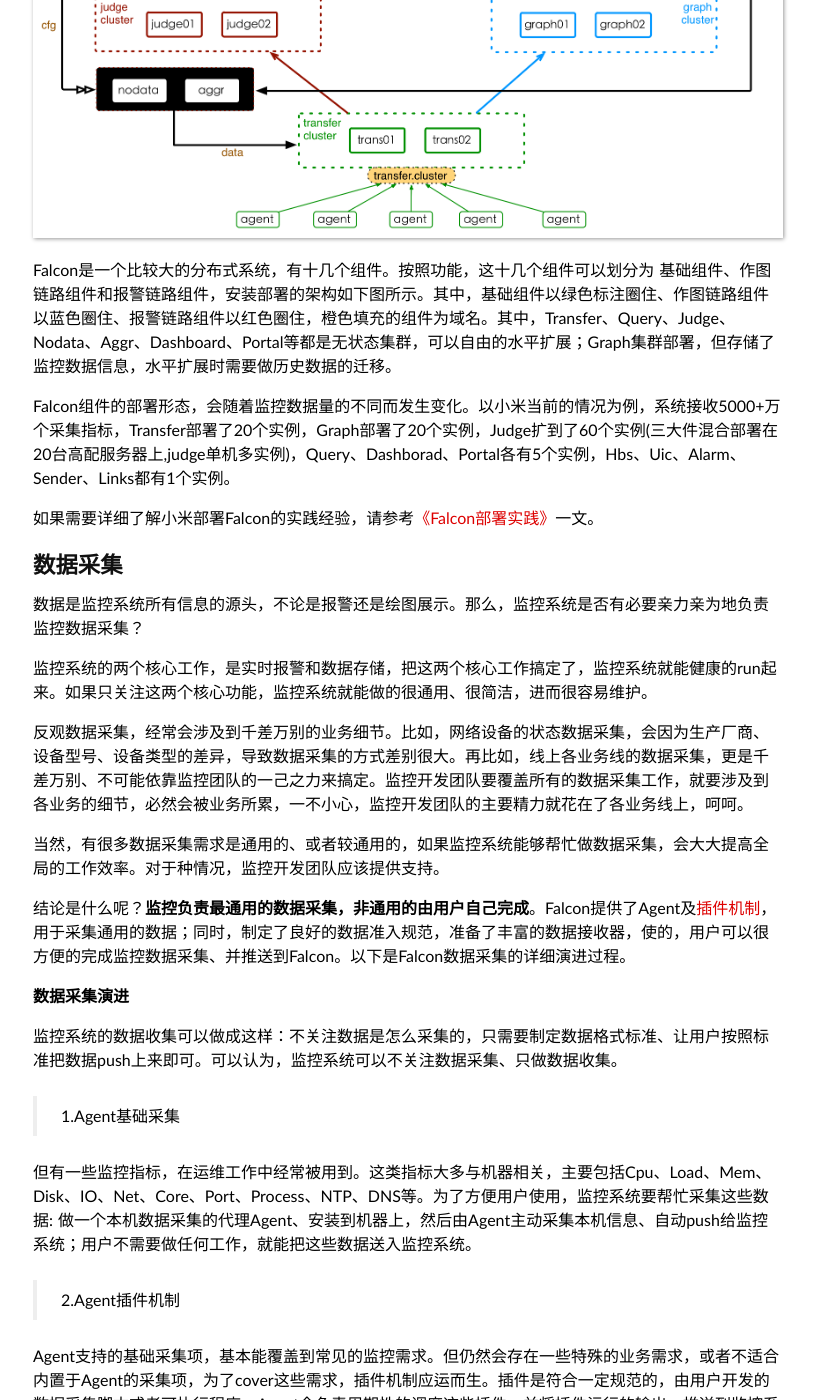
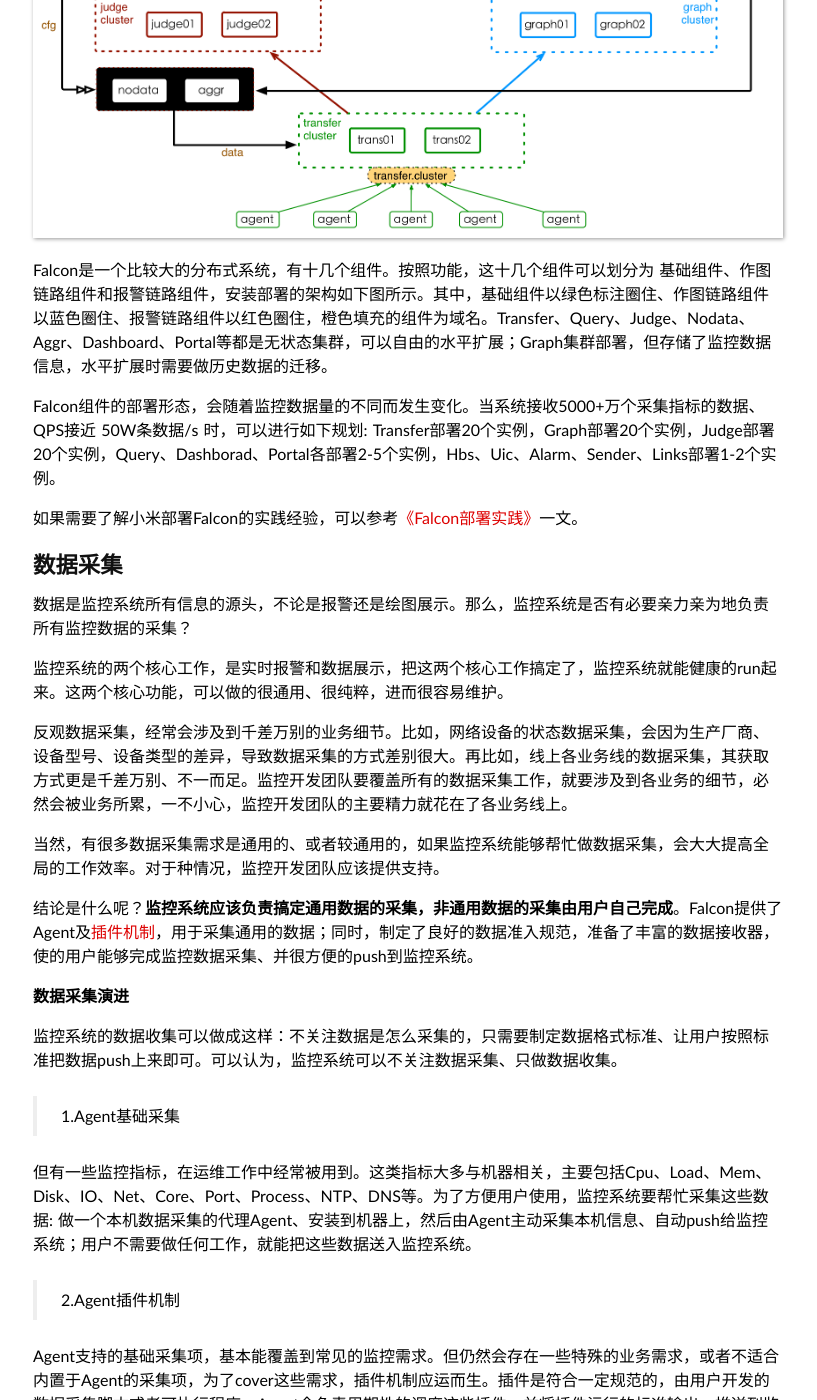
Before and after one commit to niean/niean.github.io, a Jekyll site: the page built from _posts/2015-08-06-falcon-intro.markdown, in a window 1280 px wide and 1400 px high, scrolled down 1579 px. Shown: the whole window, without its empty margins (232-1049 px from the left). Built offline with Jekyll 4.4.1, drawn with Linux system fonts in a browser that asks for light colours; some web fonts are replaced; Markdown is read by kramdown in place of the engine named in the settings; comment, search, counter and statistics services are not loaded; some of the changed text lies outside the part shown.

Commit message:
falcon-intro, v0.2, done

````diff
--- a/_posts/2015-08-06-falcon-intro.markdown
+++ b/_posts/2015-08-06-falcon-intro.markdown
@@ -6,44 +6,45 @@
   - monitor
 ---
 
-加入小米监控团队有半年时间了，能与领域里的牛人们一起共事，很开心。当然，时不时会想起am团队的童鞋。闲话不多说了，今天介绍下小米的监控产品[Falcon](https://github.com/open-falcon)。
+加入小米监控团队有半年时间了，能与领域里的牛人们共事，很开心。当然，时不时会想起am团队的童鞋。闲话不多说了，今天介绍下小米的监控产品[Falcon](https://github.com/open-falcon)。
 
-Falcon是一个企业级的监控解决方案，偏向于平台化，主要提供 实时报警、监控数据展示等功能。本文从系统架构、数据模型、数据采集、数据收集、数据存储、数据查询、图表展示、报警配置等方面，介绍Falcon的实现。
+Falcon是一套企业级的监控解决方案，偏向于平台化，主要提供 实时报警、监控数据展示等功能。本文试图从系统架构、数据模型、数据采集、数据收集、数据存储、数据查询、图表展示、报警配置等方面，介绍Falcon的实现。
 
 ## 系统架构
 **模块组成**
 ![archi](https://raw.githubusercontent.com/niean/niean.github.io/master/images/20150806/archi.1.png)
 
-转发服务Transfer，负责收集监控数据，并将收集到的监控数据分片、发送给Judge&Graph（以及正在测试中的 持久化存储rrd.hbase）。Agent采集的数据、用户push的数据，最终都会通过Transfer，进入监控系统。
+转发服务Transfer，负责收集监控数据，并将收集到的监控数据哈希分片、发送给Judge&Graph（以及正在测试中的 持久化存储rrd.hbase）。Agent采集的数据、用户push的数据，最终都会通过Transfer，进入监控系统。
 
-Graph组件收到监控数据后，将这些数据悉数存储在本地的rrd数据库，并借助rrd的归档功能将这些监控数据进行抽样存储。Query组件提供查询绘图数据的Api入口，从Graph组件上读取数据、返回给高层的监控数据消费者。Dashboard是展示监控数据的WEB应用，从Query拿数据、展示在UI上。
+Graph组件收到监控数据后，将这些数据悉数存储在本地的Rrd数据库，并借助Rrd的归档功能将这些监控数据进行抽样存储。Query组件提供查询绘图数据的Api入口，从Graph组件上读取数据、返回给高层的监控数据消费者。Dashboard是展示监控数据曲线的WEB应用，从Query拿数据、展示在UI上。
 
 Judge组件负责报警判断，它从Transfer处获取监控数据、从HBS处获取报警策略的配置，进行实时的报警判断，生成报警事件。Alarm组件消费Judge产生的报警事件，并产生有效的报警动作。当前，Falcon支持短信、邮件、Http回调等报警动作。
 
 Portal是Falcon的门户，为用户提供了配置报警策略、集群监控、Nodata的UI，并将这些配置信息存储至mysql。HBS是Falcon的配置中心，消费mysql的配置信息、并转化为后端服务乐于接受的形式。
 
-集群监控Aggr和Nodata监控，是Falcon近期新增的服务组件。他们都从HBS拿配置信息、从Query拉去监控数据。Aggr将多个单机的监控信息，聚合成集群维度，然后吐回监控系统。Nodata则实时监督监控数据的上报，发现中断的情况就产生用户自定义的超时数据、并吐回到监控系统。
+集群监控Aggr和Nodata监控，是Falcon近期新增的服务组件。他们都从HBS拿配置信息、从Query拉取监控数据。Aggr将多个单机的监控信息，聚合成集群维度，然后吐回监控系统。Nodata则实时监督监控数据的上报，发现中断的情况就产生用户自定义的超时数据、并吐回到监控系统。
 
 
 **部署方式**
 ![deploy](https://raw.githubusercontent.com/niean/niean.github.io/master/images/20150806/deploy.png)
 
-Falcon是一个比较大的分布式系统，有十几个组件。按照功能，这十几个组件可以划分为 基础组件、作图链路组件和报警链路组件，安装部署的架构如下图所示。其中，基础组件以绿色标注圈住、作图链路组件以蓝色圈住、报警链路组件以红色圈住，橙色填充的组件为域名。其中，Transfer、Query、Judge、Nodata、Aggr、Dashboard、Portal等都是无状态集群，可以自由的水平扩展；Graph集群部署，但存储了监控数据信息，水平扩展时需要做历史数据的迁移。
+Falcon是一个比较大的分布式系统，有十几个组件。按照功能，这十几个组件可以划分为 基础组件、作图链路组件和报警链路组件，安装部署的架构如下图所示。其中，基础组件以绿色标注圈住、作图链路组件以蓝色圈住、报警链路组件以红色圈住，橙色填充的组件为域名。Transfer、Query、Judge、Nodata、Aggr、Dashboard、Portal等都是无状态集群，可以自由的水平扩展；Graph集群部署，但存储了监控数据信息，水平扩展时需要做历史数据的迁移。
 
-Falcon组件的部署形态，会随着监控数据量的不同而发生变化。以小米当前的情况为例，系统接收5000+万个采集指标，Transfer部署了20个实例，Graph部署了20个实例，Judge扩到了60个实例(三大件混合部署在20台高配服务器上,judge单机多实例)，Query、Dashborad、Portal各有5个实例，Hbs、Uic、Alarm、Sender、Links都有1个实例。
+Falcon组件的部署形态，会随着监控数据量的不同而发生变化。当系统接收5000+万个采集指标的数据、QPS接近 50W条数据/s 时，可以进行如下规划: Transfer部署20个实例，Graph部署20个实例，Judge部署20个实例，Query、Dashborad、Portal各部署2-5个实例，Hbs、Uic、Alarm、Sender、Links部署1-2个实例。
 
-如果需要详细了解小米部署Falcon的实践经验，请参考[《Falcon部署实践》](http://book.open-falcon.com/zh/deploy/README.html)一文。
+如果需要了解小米部署Falcon的实践经验，可以参考[《Falcon部署实践》](http://book.open-falcon.com/zh/deploy/README.html)一文。
+
 
 ## 数据采集
-数据是监控系统所有信息的源头，不论是报警还是绘图展示。那么，监控系统是否有必要亲力亲为地负责监控数据采集？
+数据是监控系统所有信息的源头，不论是报警还是绘图展示。那么，监控系统是否有必要亲力亲为地负责所有监控数据的采集？
 
-监控系统的两个核心工作，是实时报警和数据存储，把这两个核心工作搞定了，监控系统就能健康的run起来。如果只关注这两个核心功能，监控系统就能做的很通用、很简洁，进而很容易维护。
+监控系统的两个核心工作，是实时报警和数据展示，把这两个核心工作搞定了，监控系统就能健康的run起来。这两个核心功能，可以做的很通用、很纯粹，进而很容易维护。
 
-反观数据采集，经常会涉及到千差万别的业务细节。比如，网络设备的状态数据采集，会因为生产厂商、设备型号、设备类型的差异，导致数据采集的方式差别很大。再比如，线上各业务线的数据采集，更是千差万别、不可能依靠监控团队的一己之力来搞定。监控开发团队要覆盖所有的数据采集工作，就要涉及到各业务的细节，必然会被业务所累，一不小心，监控开发团队的主要精力就花在了各业务线上，呵呵。
+反观数据采集，经常会涉及到千差万别的业务细节。比如，网络设备的状态数据采集，会因为生产厂商、设备型号、设备类型的差异，导致数据采集的方式差别很大。再比如，线上各业务线的数据采集，其获取方式更是千差万别、不一而足。监控开发团队要覆盖所有的数据采集工作，就要涉及到各业务的细节，必然会被业务所累，一不小心，监控开发团队的主要精力就花在了各业务线上。
 
 当然，有很多数据采集需求是通用的、或者较通用的，如果监控系统能够帮忙做数据采集，会大大提高全局的工作效率。对于种情况，监控开发团队应该提供支持。
 
-结论是什么呢？**监控负责最通用的数据采集，非通用的由用户自己完成**。Falcon提供了Agent及[插件机制](http://book.open-falcon.com/zh/philosophy/plugin.html)，用于采集通用的数据；同时，制定了良好的数据准入规范，准备了丰富的数据接收器，使的，用户可以很方便的完成监控数据采集、并推送到Falcon。以下是Falcon数据采集的详细演进过程。
+结论是什么呢？**监控系统应该负责搞定通用数据的采集，非通用数据的采集由用户自己完成**。Falcon提供了Agent及[插件机制](http://book.open-falcon.com/zh/philosophy/plugin.html)，用于采集通用的数据；同时，制定了良好的数据准入规范，准备了丰富的数据接收器，使的用户能够完成监控数据采集、并很方便的push到监控系统。
 
 
 **数据采集演进**
@@ -73,21 +74,21 @@
 
 
 ## 数据模型
-数据模型，就是监控系统的数据准入规范。
+数据模型，是监控系统的数据准入规范，约定了监控数据的格式。数据模型，应该满足一些约束:
 
-数据模型，要包含完整的信息。Falcon不要求用户预定义采集指标，因此数据模型需要包含完整的"身份信息"，通过一条监控数据就能确定该采集项的各种元信息。
++ 数据模型，要包含完整的信息。Falcon不要求用户预定义采集指标，因此一条监控数据需要包含完整的"身份信息"，通过这条数据的内容就能确定其所有元信息。
 
-数据模型，要足够灵活。比如以zabbix为例，上报的数据为hostname、metric，那么用户添加告警策略、管理告警策略的时候，就只能以这两个维度进行。举一个最常见的场景：hostA的磁盘空间，小于5%，就告警。一般的服务器上，都会有两个主要的分区，根分区和home分区，在zabbix里面，就得加两条规则；如果是hadoop的机器，一般还会有十几块的数据盘，还得再加10多条规则，这样就会痛苦。
++ 数据模型，要足够灵活。比如以zabbix为例，上报的数据为hostname、metric，那么用户添加告警策略、管理告警策略的时候，就只能以这两个维度进行。举一个最常见的场景：hostA的磁盘空间，小于5%，就告警。一般的服务器上，都会有两个主要的分区，根分区和home分区，在zabbix里面，就得加两条规则；如果是hadoop的机器，一般还会有十几块的数据盘，还得再加10多条规则，这样就会痛苦。
 
-借鉴OpenTSDB的数据结构，结合自己的业务特点，Falcon采用了如下的数据模型，其中:
+借鉴OpenTSDB的数据结构，结合上述约束，Falcon采用了如下的数据模型，其中:
 
-+ metric：最核心的字段，代表这个数据采集项具体度量的是什么东西，比如是内存的使用量（memory_used）呢，还是某个接口调用的次数（qps）。
-+ endpoint： 代表metric的主体，比如metric是内存使用量（memory_uesd），那么endpoint就表示该metric属于哪台机器。
-+ tags：这是一组逗号分隔的键值对，用来对metric进行进一步的描述，比如service=falcon,location=beijing。
-+ timestamp：UNIX时间戳，表示产生该数据的时间点。
-+ value：整型或者浮点型，代表该metric在指定时间点的值。
-+ step：整型，表示该数据采集项的汇报周期，这对于后续的配置监控策略很重要，必须明确指定。
-+ counterType：只能是COUNTER或者GAUGE二选一，前者表示该采集项为计数器类型，后者表示其为原值 。对于计数器类型，告警判定以及图表展示前，会被先计算为速率。
++ metric: 最核心的字段，代表这个数据采集项具体度量的是什么东西，比如内存的使用量、某个接口的调用次数
++ endpoint: 监控实体，代表metric的主体，比如metric是内存使用量，那么endpoint就表示该metric属于哪台机器
++ tags: 这是一组逗号分隔的键值对，用来对metric进行进一步的描述，比如service=falcon,location=beijing
++ timestamp: UNIX时间戳，表示产生该数据的时间
++ value: 整型或者浮点型，代表该metric在指定时间点的取值
++ step: 整型，表示该数据采集项的汇报周期，这对于后续的监控策略配置、图表展示很重要，必须明确指定
++ counterType: 只能是COUNTER或者GAUGE二选一，前者表示该采集项为计数器类型，后者表示其为原值；对于计数器类型，告警判定以及图表展示前，会被先计算为速率
 
 ```
 	{
@@ -131,7 +132,7 @@
 ## 数据收集
 从用户角度，Falcon提供了两个数据收集器:Agent和Transfer。Agent最终会把收集到的数据上报给Transfer。
 
-Agent收集器，提供本机数据收集的通道。Agent被安装在每一台服务器上、覆盖面很广，用户使用起来很方便。如，用户通过linux的crontab来采集监控数据，采集完成后直接push到本地的Agent上即可。向本地Agent上报数据，一般不会有ACL的问题。监控数据的量很大，不宜使用本地Agent上报，因为Agent的数据路由能力有限、且容易消耗过多的本机资源。
+Agent收集器，提供本机数据收集的通道。Agent被安装在每一台服务器上、覆盖面很广，用户使用起来很方便。如，用户通过linux的crontab来采集监控数据，采集完成后直接push到本地的Agent上，很方便。向本地Agent上报数据，不会有ACL的问题。如果要上报的监控数据量很大，不宜使用本地Agent，因为Agent的数据路由能力有限、且容易消耗过多的本机资源。
 
 Transfer收集器，提供了远端数据收集通道。对于数据量很大的采集服务，适合直接将数据push给Transfer。Transfer的单机数据接收能力很强，且集群部署，整体上可以hold住用户的大流量push。如，负责用户访问质量分析的Storm集群，产生海量的监控数据，这些数据是通过Transfer上报至监控系统的。Transfer一般部署在中心机房，向其push数据时会有ACL的问题，需要注意。
 
@@ -140,11 +141,11 @@
 
 
 ## 数据存储
-一般来说，监控系统收集的数据量很大，写多读少，要求历史数据的查询要快速、高效。
+一般来说，监控系统要存储的数据量很大，写多读少，要求历史数据的查询要快速、高效。
 
 在Falcon中，Graph组件负责绘图数据的存储。根据监控数据的特点，Graph在存储绘图数据时使用了Rrdtool。关于Rrdtool的概念，请参考其[官网](http://oss.oetiker.ch/rrdtool/doc/index.en.html)。
 
-Graph组件从Transfer接收分片数据，然后将数据写入本地的Rrdtool。在数据每次存入的时候，Rrdtool会自动进行采样、归档，策略如下。历史数据保存5年。同时为了不丢失信息量，数据归档的时候，会按照平均值采样、最大值采样、最小值采样存三份。以一分钟的上报周期为例子，下面是我们采用的归档策略:<br />
+Graph组件从Transfer接收分片数据，然后将数据写入本地的Rrdtool。在数据每次存入的时候，Rrdtool会自动进行采样、归档，策略可以由程序来定义。以一分钟的上报周期为例子，我们采用的归档策略是这样的: 历史数据保存5年；按照平均值、最大值、最小值进行采样，保存三份归档数据(尽量少丢失统计信息)，程序定义如下:<br />
 
 ```
 	// 1分钟一个点存 12小时
````
Also changed, not shown: other parts of _posts/2015-08-06-falcon-intro.markdown (+5 -3 lines), images/20150806/archi.1.png, 1 other file.
